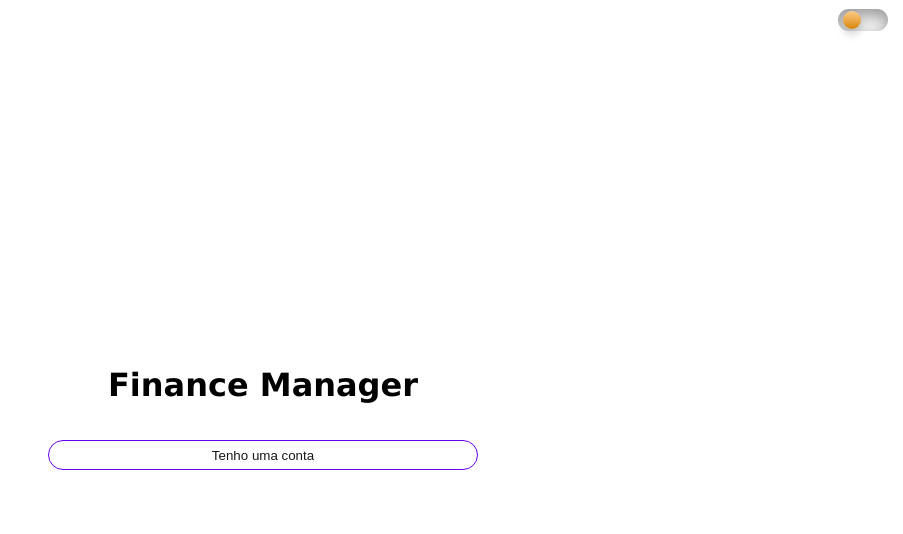
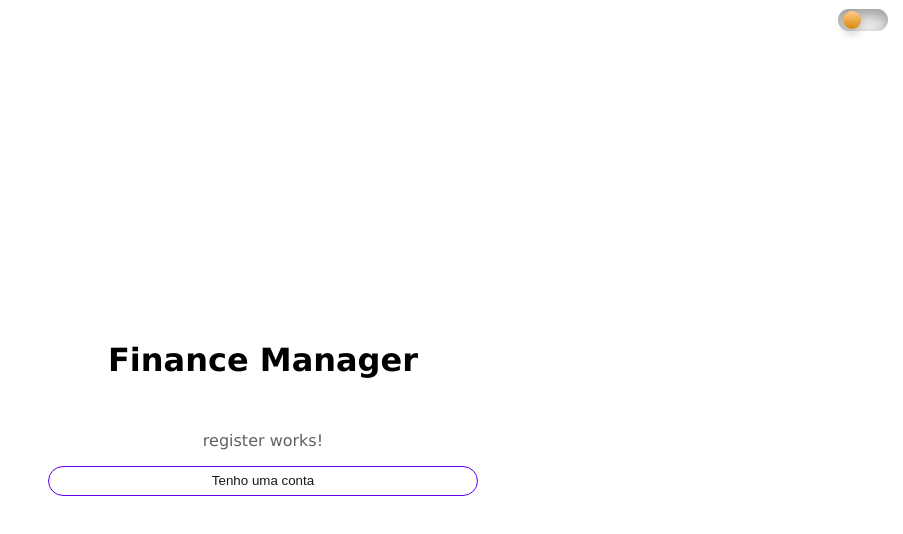
Before and after one commit to cleiton016/financial-manager, an Angular app: page / in a window 1280 px wide. Both pictures are taken after a click on the button "Criar uma conta". Shown: the top 534 px of the page, without its empty margins (377-1280 px from the left). Built offline with nearby package versions, Linux system fonts and the light colour scheme.

Commit message:
added: initial component register

```diff
--- a/src/app/pages/home/home.component.html
+++ b/src/app/pages/home/home.component.html
@@ -8,7 +8,7 @@
         <fm-login [class]="classAnimation"></fm-login>
     }
     @case (navigation.register) {
-
+        <fm-register ></fm-register>
     }
 }
 <div class="line-buttons">
--- a/src/app/pages/home/home.component.ts
+++ b/src/app/pages/home/home.component.ts
@@ -7,11 +7,12 @@ import { RippleDirective } from '@directives/ripple.directive';
 import { NavigationHome } from '@enums/navigation-home.enum';
 import { LoginComponent } from "../login/login.component";
 import { NgIf } from '@angular/common';
+import { RegisterComponent } from "../register/register.component";
 
 @Component({
   selector: 'fm-home',
   standalone: true,
-  imports: [ButtonComponent, ToggleComponent, RippleDirective,  InputDirective, LoginComponent, NgIf],
+  imports: [ButtonComponent, ToggleComponent, RippleDirective, InputDirective, LoginComponent, NgIf, RegisterComponent],
   templateUrl: './home.component.html',
   styleUrl: './home.component.scss'
 })
--- /dev/null
+++ b/src/app/pages/register/register.component.html
@@ -0,0 +1 @@
+<p>register works!</p>
```
Also changed, not shown: src/app/pages/register/register.component.ts (added, +12 -0 lines), src/app/pages/register/register.component.scss (added), 1 other file (tests, documents, lock files or other folders).
